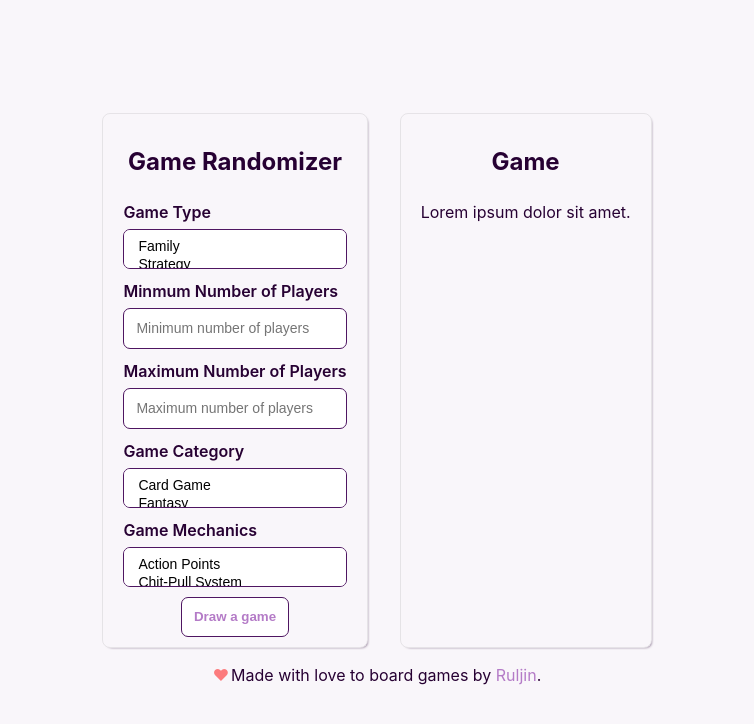
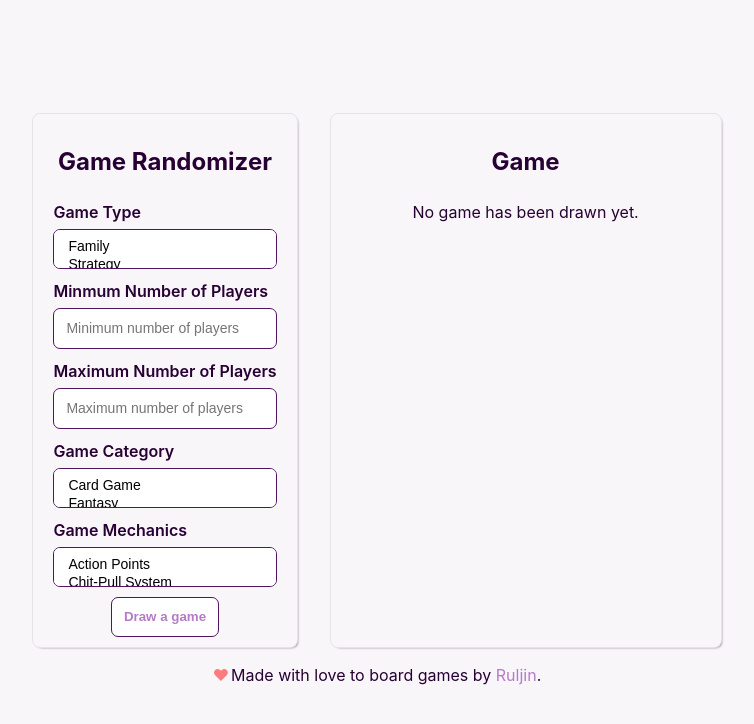
Before and after one commit to ruljin/boardus, a React (Vite) app: page / in a window 1280 px wide. Shown: the top 724 px of the page, without its empty margins (263-1017 px from the left). Built offline with nearby package versions, Linux system fonts and the light colour scheme.

Commit message:
feat(BOARD-3): add DrawnGame component

```diff
--- /dev/null
+++ b/src/modules/game/Game.module.css
@@ -0,0 +1,12 @@
+.game {
+  width: 350px;
+}
+
+.game__wrapper {
+  width: 350px;
+}
+
+.game__image {
+  width: 100%;
+  height: auto;
+}
--- a/src/modules/game/Game.tsx
+++ b/src/modules/game/Game.tsx
@@ -1,12 +1,25 @@
+import { useGameRandomizer } from "../../context/useGameRandomizer";
 import { Card } from "../../components/Card/Card";
+import { DrawnGame } from "./components/DrawnGame";
+
+import styles from "./Game.module.css";
 
 // https://www.codementor.io/@zmitry/react-app-structure-by-feature-guidelines-10wnfwp9eh
 export const Game = () => {
+  const { randomizedGame } = useGameRandomizer();
+
   return (
     <Card>
-      <Card.Header>Game</Card.Header>
-      <Card.Body>Lorem ipsum dolor sit amet.</Card.Body>
-      <Card.Footer></Card.Footer>
+      <Card.Header>{randomizedGame ? randomizedGame.name : "Game"}</Card.Header>
+      <Card.Body>
+        <div className={styles.game__wrapper}>
+          {randomizedGame ? (
+            <DrawnGame game={randomizedGame} />
+          ) : (
+            <>No game has been drawn yet.</>
+          )}
+        </div>
+      </Card.Body>
     </Card>
   );
 };
--- /dev/null
+++ b/src/modules/game/components/DrawnGame.tsx
@@ -0,0 +1,19 @@
+import type { Game } from "../../../models/game";
+import { Paragraph } from "../../../components/Paragraph/Paragraph";
+
+import styles from "../Game.module.css";
+
+export interface DrawnGameProps {
+  game: Game;
+}
+
+export const DrawnGame = ({ game }: DrawnGameProps) => (
+  <div className={styles.game}>
+    <img className={styles.game__image} src={game.imageUrl} />
+    <Paragraph>
+      Number of players: {game.minimumNumberOfPlayers} -{" "}
+      {game.maximumNumberOfPlayers}
+    </Paragraph>
+    <Paragraph textAlign="center">{game.description}</Paragraph>
+  </div>
+);
```
